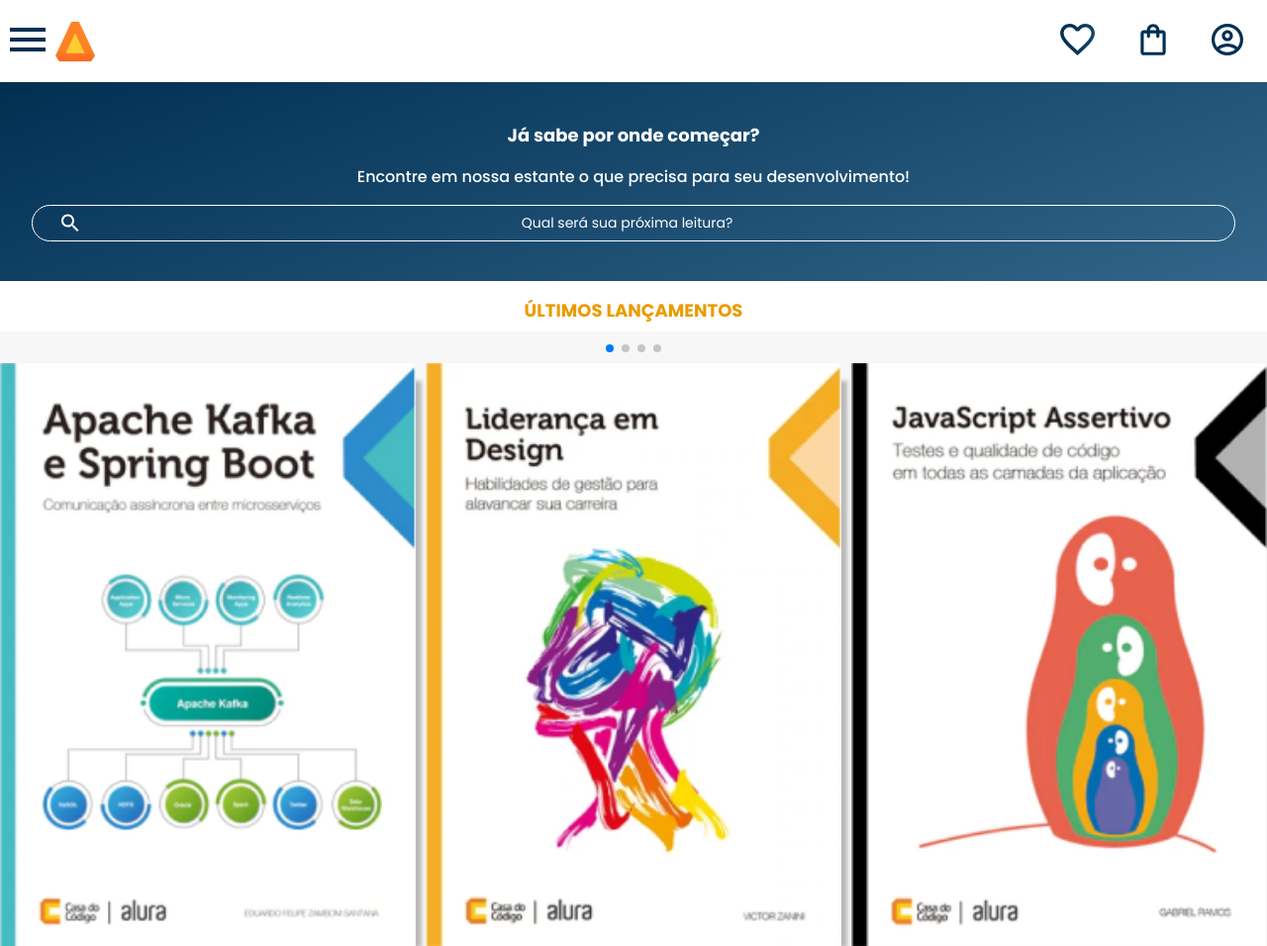
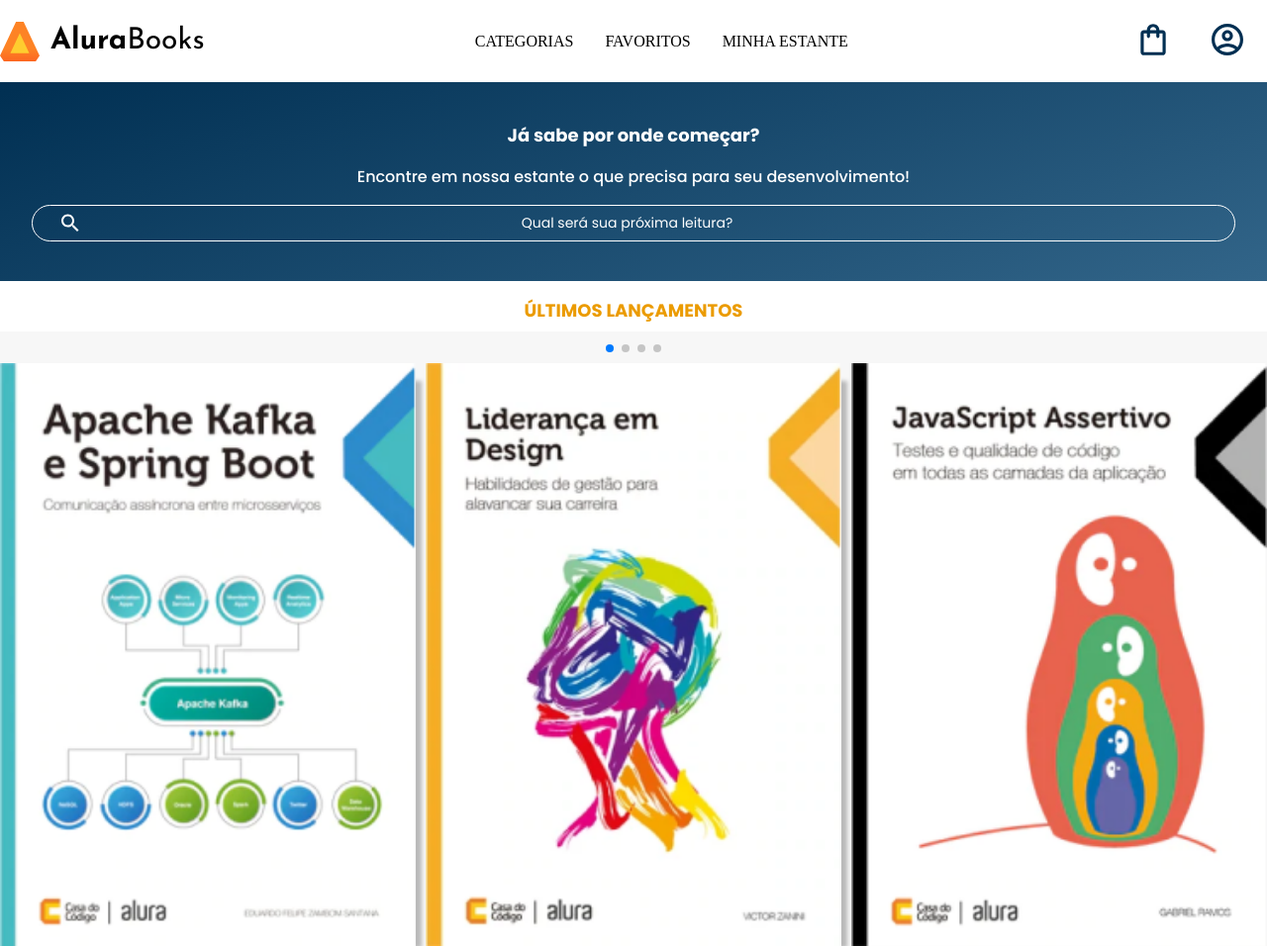
Before and after one commit to birajnior/alura-book, a plain HTML site: page index.html in a window 1280 px wide. Shown: the top 956 px of the page at 99% size. Drawn offline with nearby package versions, Linux system fonts and the light colour scheme.

Commit message:
começando layout 1024px

```diff
--- a/assets/css/header.css
+++ b/assets/css/header.css
@@ -64,3 +64,51 @@
   font-style: normal;
   line-height: normal;
 }
+.container__titulo {
+  display: none;
+}
+
+.opcoes {
+  display: none;
+}
+
+@media screen and (min-width: 1024px) {
+  .container__titulo,
+  .container__titulo--negrito {
+    font-family: var(--fonte-secundaria);
+    font-size: 1.875rem;
+  }
+
+  .container__titulo {
+    font-weight: 400;
+    display: block;
+    margin-left: 0.69rem;
+  }
+
+  .container__titulo--negrito {
+    font-weight: 700;
+  }
+
+  .opcoes {
+    display: flex;
+
+  }
+
+  .opcoes__item {
+    padding: 0 1rem;
+    text-transform: uppercase;
+  }
+
+  .opcoes__link {
+    text-decoration: none;
+    color: var(--preto);
+  }
+
+  .container__imagem-transparente {
+    display: none;
+  }
+
+  .cabecalho__menu-hambuerguer {
+    display: none;
+  }
+}
--- a/assets/css/style.css
+++ b/assets/css/style.css
@@ -4,15 +4,20 @@
 @import url("../css/topicos.css");
 @import url("../css/contato.css");
 @import url("../css/rodape.css");
+
+/* Fontes */
 @import url("https://fonts.googleapis.com/css2?family=Poppins:wght@300;400;500;700&display=swap");
+@import url("https://fonts.googleapis.com/css2?family=Josefin+Sans:wght@400;500;700&display=swap");
 
 :root {
   --cor-de-fundo: #f7f7f7;
   --branco: #ffffff;
   --laranja: #eb9b00;
-  --fonte-padrao: "Poppins", sans-serif;
   --azul-degrade: linear-gradient(160deg, #002f52 0%, #326589 100%);
   --azul: #002f52;
+  --preto: #000000;
+  --fonte-padrao: "Poppins", sans-serif;
+  --fonte-secundaria: "Josefin Sans", sans-serif;
 }
 
 body,
--- a/index.html
+++ b/index.html
@@ -32,13 +32,22 @@
         </li>
       </ul>
       <img src="assets/img/Logo.svg" alt="Logo da Alurabooks">
+      <h1 class="container__titulo"><b class="container__titulo--negrito">Alura</b>Books</h1>
     </div>
+
+    <ul class="opcoes">
+      <li class="opcoes__item"><a href="#" class="opcoes__link">categorias</a></li>
+      <li class="opcoes__item"><a href="#" class="opcoes__link">Favoritos</a></li>
+      <li class="opcoes__item"><a href="#" class="opcoes__link">MINHA ESTANTE</a></li>
+    </ul>
+
     <div class="container">
-      <a href="#"><img src="assets/img/Favoritos.svg" alt="Meus favoritos" class="container__imagem"></a>
+      <a href="#"><img src="assets/img/Favoritos.svg" alt="Meus favoritos" class="container__imagem container__imagem-transparente"></a>
       <a href="#"><img src="assets/img/Sacola.svg" alt="Carrinho de compras" class="container__imagem"></a>
       <a href="#"><img src="assets/img/Usuário.svg" alt="Meu perfil" class="container__imagem"></a>
     </div>
   </header>
+
   <main>
     <section class="banner">
       <h2 class="banner__titulo">Já sabe por onde começar?</h2>
```
